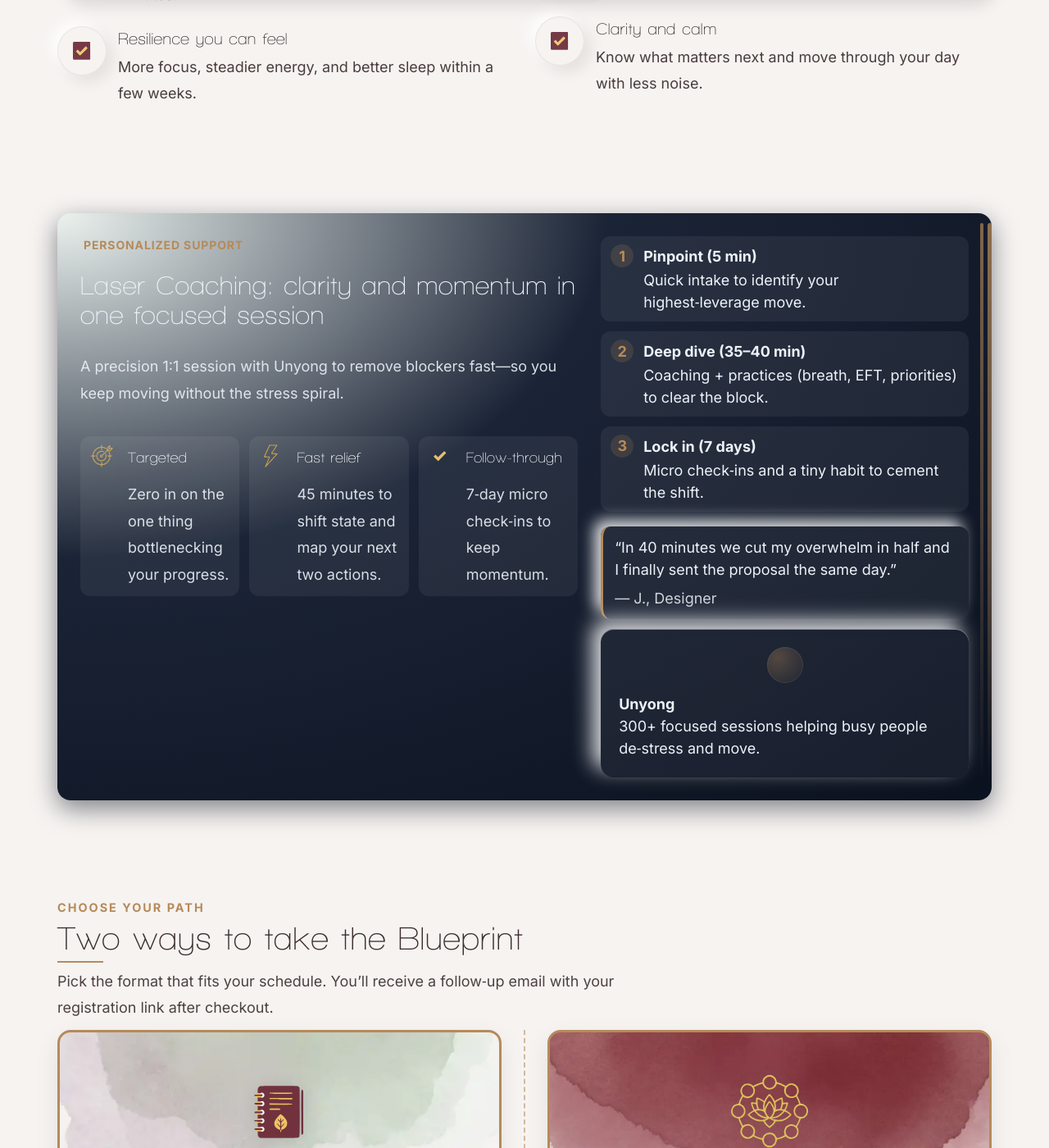
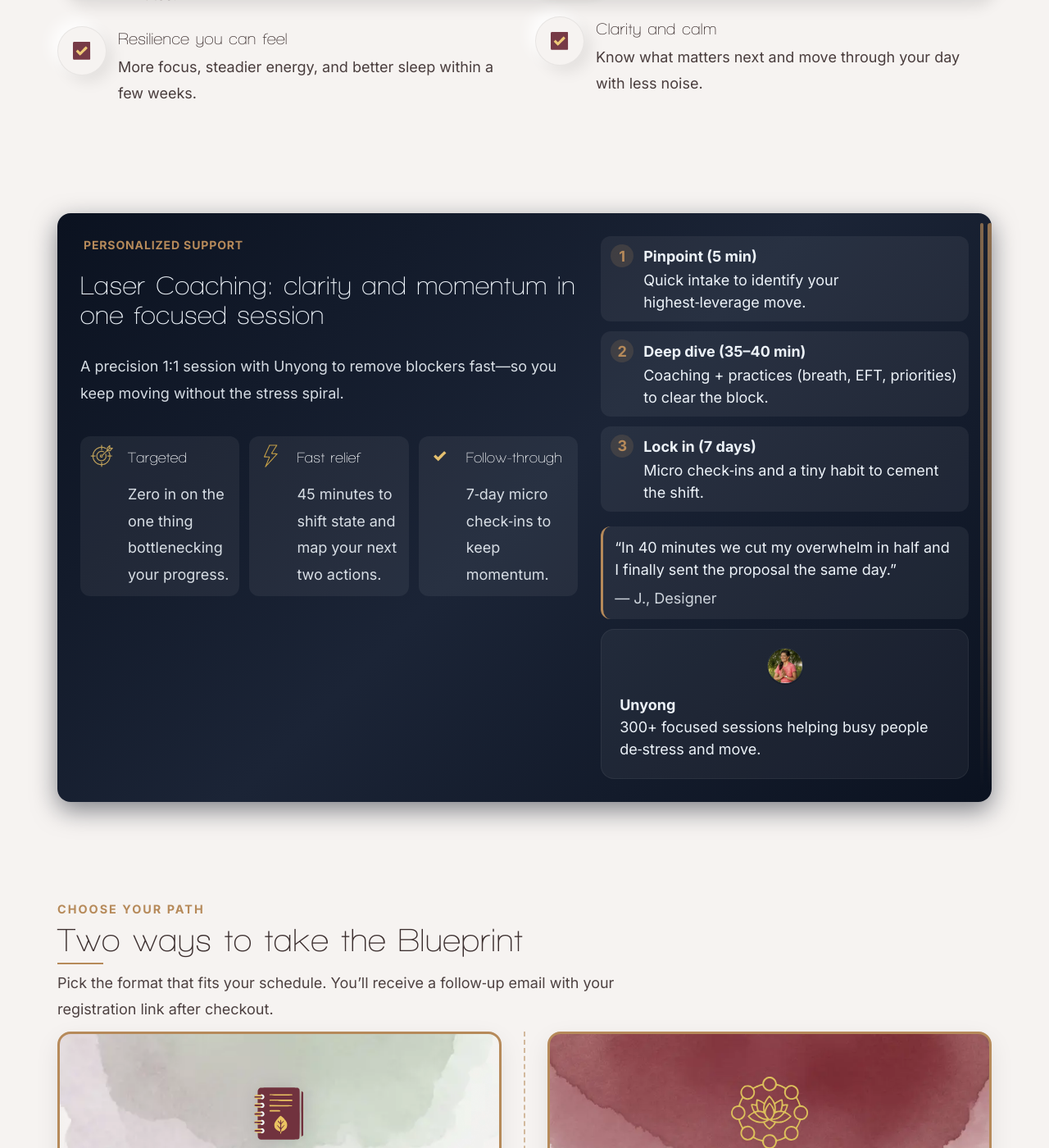
Before and after one commit to chriswakeley/test-blog, a Jekyll site: the page built from course.md, in a window 1280 px wide and 1400 px high, scrolled down 1369 px. Shown: the whole window at 82% size. Built offline with Jekyll 4.4.1, drawn with Linux system fonts in a browser that asks for light colours.

Commit message:
Update dark variant styling for Laser Coaching Spotlight and replace avatar with image

```diff
--- a/assets/css/main.css
+++ b/assets/css/main.css
@@ -549,8 +549,8 @@ main{flex:1}
 
 /* Distinct dark variant inspired by the original concept */
 .laser-spotlight.is-dark .laser-card{
-  background:
-    radial-gradient(140% 140% at 0% 0%, rgba(69,225,197,0.06) 0%, rgba(27,36,54,1) 42%, rgba(11,18,32,1) 100%);
+  /* Replace radial with even, legible surface */
+  background: linear-gradient(135deg, #0B1220 0%, #1B2436 50%, #0B1220 100%);
   color:#ECF2F8;
   border:0;
   box-shadow: 0 10px 30px rgba(11,18,32,.5);
@@ -579,8 +579,9 @@ main{flex:1}
   box-shadow: none;
 }
 .laser-spotlight.is-dark .how-steps .num{ background: rgba(182,138,90,.18); color: var(--sb-gold) }
-.laser-spotlight.is-dark .quote-small{ background: rgba(255,255,255,.06); border-left-color: var(--sb-gold) }
-.laser-spotlight.is-dark .card.coach-card{ background: rgba(255,255,255,.05) }
+.laser-spotlight.is-dark .quote-small{ background: rgba(255,255,255,.06); border-left-color: var(--sb-gold); box-shadow:none }
+.laser-spotlight.is-dark .card.coach-card{ background: rgba(255,255,255,.05); box-shadow:none; border:1px solid rgba(255,255,255,.06) }
+.laser-spotlight.is-dark .coach-card strong{ color:#ECF2F8 }
 .laser-spotlight.is-dark .coach-avatar{ background: radial-gradient(80% 80% at 30% 30%, rgba(182,138,90,.35), rgba(182,138,90,.08)); box-shadow: inset 0 0 0 1px rgba(255,255,255,.08) }
 
 /* Animated laser accent (gentle) */
@@ -597,6 +598,8 @@ main{flex:1}
 .laser-spotlight .laser-copy{ display:flex; flex-direction:column; gap:10px }
 .laser-spotlight .laser-proof{ display:flex; flex-direction:column; gap:12px }
 .laser-spotlight .pillars{ margin-top:10px }
+/* Coach photo style for dark surface */
+.laser-spotlight .coach-photo{ width:44px; height:44px; border-radius:50%; object-fit:cover; display:block; box-shadow:0 1px 0 rgba(0,0,0,.35); border:1px solid rgba(255,255,255,.06) }
 @media (max-width: 900px){
   .laser-spotlight.is-dark .feature-list.pillars{ grid-template-columns:1fr }
 }
--- a/course.md
+++ b/course.md
@@ -173,7 +173,7 @@ permalink: /course/
       </figure>
 
       <div class="card coach-card">
-        <div class="coach-avatar" aria-hidden="true"></div>
+        <img class="coach-photo" src="{{ '/assets/images/unyong-kim-author.jpg' | relative_url }}" alt="Unyong Kim" loading="lazy" width="44" height="44" />
         <div>
           <strong>Unyong</strong>
           <div>300+ focused sessions helping busy people de‑stress and move.</div>
```
